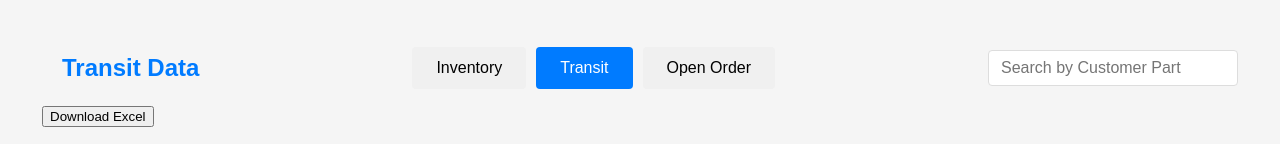
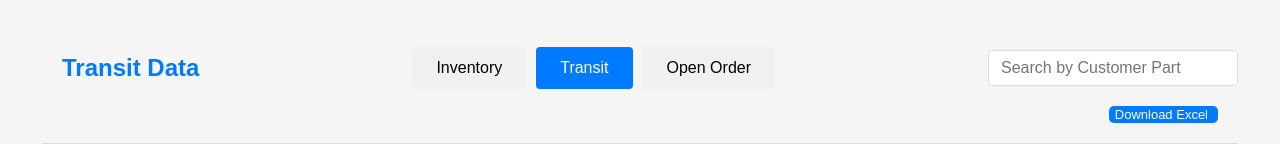
Before and after one commit to ppc8040/new_try, a Flask app: page /views/transit in a window 1280 px wide. Shown: the part 120-264 px from the top of the page. Run offline with Flask 3, Linux system fonts and the light colour scheme; the visitor is signed in with stand-in values (Sample User, id 1); data that the repository does not hold is empty.

Commit message:
Update styles.css

```diff
--- a/flaskr/static/styles.css
+++ b/flaskr/static/styles.css
@@ -489,3 +489,24 @@ header {
   background-color: #66b3ff  ; /* Light blue background */
   color: black; /* Dark blue text */
 }
+
+.download_container {
+  display: flex;
+  justify-content: flex-end; /* Aligns the button to the right */
+  padding-right: 20px;
+}
+
+.download-btn {
+  font-size: 13px; /* Smaller text size */
+  background-color: #007bff; /* Blue background */
+  color: white; /* White text */
+  border: none;
+  border-radius: 5px; /* Rounded corners */
+  cursor: pointer;
+  transition: background-color 0.3s ease-in-out;
+  padding-right: 10px;
+}
+
+.download-btn:hover {
+  background-color: #0056b3; /* Darker blue on hover */
+}
```
